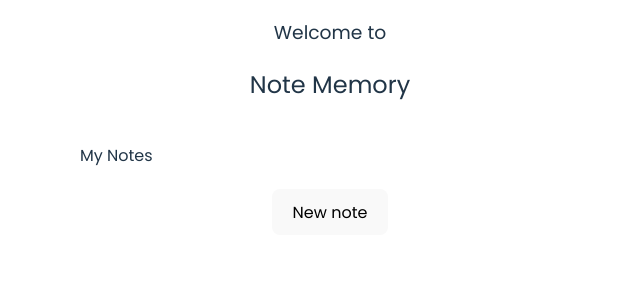
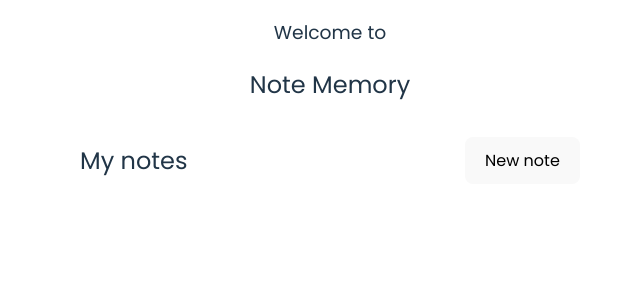
Before and after one commit to ange25-ca/NoteMemory, a React (Vite) app: page / in a window 1280 px wide. Shown: the top 300 px of the page, without its empty margins (310-950 px from the left). Built offline with nearby package versions, Linux system fonts and the light colour scheme.

Commit message:
Se creo un div para la leyenda de "My notes" y el botón

```diff
--- a/src/components/header.tsx
+++ b/src/components/header.tsx
@@ -7,13 +7,10 @@ import NoteManager from './noteManager';
 //Creación del componente funcional para la barra
 // de visualización
 const Header = () => {
-    const { isModalOpen, notes, closeModal, addNote, handleOnDragEnd, } = NoteManager(); // Usa el NoteManage
+    const { isModalOpen, notes, closeModal, addNote, handleOnDragEnd } = NoteManager(); // Usa el NoteManage
 
     return (
         <>
-            <div className="panel-create">
-                <h4>My Notes</h4>
-            </div>
             <div>
                 <DragDropContext onDragEnd={handleOnDragEnd}>
                     <Droppable droppableId="notes">
--- a/src/components/newNote.tsx
+++ b/src/components/newNote.tsx
@@ -11,7 +11,9 @@ interface NewNoteButtonProps {
 // Se crea el componente funcional la cual llama a la funcion openModal
 const NewNoteButton: React.FC<NewNoteButtonProps> = ({ openModal }) => {
     //Se cambia el estado del botón a true
-    return <button onClick={openModal}>New note</button>;
+    return (
+    <button onClick={openModal}>New note</button>
+);
 };
 
 export default NewNoteButton;
--- a/src/components/notes.tsx
+++ b/src/components/notes.tsx
@@ -34,10 +34,13 @@ const NoteContainer: React.FC<NoteProps>= ({ notes =[]}) => {
     };
 
     return (
-        <div className="note-container">
         <div>
+            <div className='panel-create'>
+                <h2>My notes</h2>
                 <NewNoteButton openModal={openModal} />
             </div>
+            <div className="note-container">
+
                 <NoteModal
                     isModalOpen={isModalOpen}
                     closeModal={closeModal}
@@ -54,6 +57,7 @@ const NoteContainer: React.FC<NoteProps>= ({ notes =[]}) => {
                     ))}
                 </div>
             </div>
+        </div>
     );
 
 }
```
Lines whose indentation alone changed are shown as unchanged.
